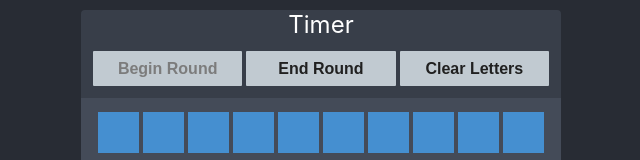
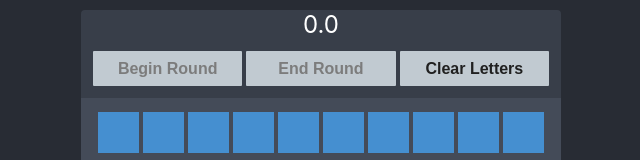
Before and after one commit to shaunhegarty/letters-react, a React (Create React App) app: page / in a window 1280 px wide. Shown: the top 160 px of the page, without its empty margins (319-959 px from the left). Built offline with nearby package versions, Linux system fonts and the light colour scheme.

Commit message:
Added round timer behaviour and restrictions

```diff
--- a/docker-compose.yml
+++ b/docker-compose.yml
@@ -11,4 +11,4 @@ services:
             - .:/app
             - /app/node_modules
         environment:
-            - NODE_ENV=development
+            - NODE_ENV=production
--- a/src/App.js
+++ b/src/App.js
@@ -9,23 +9,22 @@ import axios from 'axios';
 class Letter extends React.Component {
   render() {
     const letter = this.props.letter;
-    console.log(typeof letter);
     return (<td className="letter" onClick={(e) => this.props.clickHandler(letter, e)}>{letter}</td>)
   }
 }
 
 class GameTimer extends React.Component {
   render() {
-    return (<div id="game-timer">Timer</div>)
+    return (<div id="game-timer">{this.props.displayTime}</div>)
   }
 }
 
 class RoundController extends React.Component {
   render() {
     return (<div id="round-controller">
-      <button id="round-begin" className="game-button" disabled>Begin Round</button>
-      <button id="round-end" className="game-button" onClick={this.props.roundEndHandler}>End Round</button>
-      <button id="clear-letters" className="game-button" onClick={this.props.clearHandler} >Clear Letters</button>
+      <button id="round-begin" className="game-button" onClick={this.props.roundStartHandler} disabled={this.props.countdown || !this.props.roundInProgress}>Begin Round</button>
+      <button id="round-end" className="game-button" onClick={this.props.roundEndHandler} disabled={!this.props.roundInProgress}>End Round</button>
+      <button id="clear-letters" className="game-button" onClick={this.props.clearHandler} disabled={this.props.countdown}>Clear Letters</button>
     </div>)
   }
 }
@@ -35,7 +34,7 @@ class LettersDisplay extends React.Component {
     const mix = strOfParticularLength(this.props.letters, this.props.size);
     const lettersArray = mix.toUpperCase().split('');
     const letters = lettersArray.map(function (character, index) {
-      return (<Letter key={index} letter={character} clickHandler={this.props.clickHandler}/>);
+      return (<Letter key={index} letter={character} clickHandler={this.props.clickHandler} />);
     }, this);
     return (
       <table id="letters-display">
@@ -66,7 +65,7 @@ class WordEntry extends React.Component {
   }
 
   disabled() {
-    return this.props.word.length === 0 || !stringContainsChars(this.props.mix, this.props.word)
+    return this.props.word.length === 0 || !stringContainsChars(this.props.mix, this.props.word) || !this.props.countdown || !this.props.roundInProgress;
   }
 
   render() {
@@ -101,7 +100,7 @@ class SavedWords extends React.Component {
       </tr>)
     }, this);
     return (
-      <div id="saved-words" class="word-list"> Saved Words
+      <div id="saved-words" className="word-list"> Saved Words
         <table id="saved-word-table">
           <tbody>
             {savedWords}
@@ -143,40 +142,40 @@ class LettersGame extends React.Component {
       vowelCount: 0,
       consonantCount: 0,
       currentWord: '',
+      startTime: '',
+      timeDisplay: '0.0',
+      countdown: false,
+      roundInProgress: false,
     };
-
-    // This will not work inside the function when it is passed, if this is not bound
-    this.handleSaveWord = this.handleSaveWord.bind(this);
+    this.intervalHandle = null; // This is for managing the clock
   };
 
   handleNewLetter(newLetter) {
     if (this.state.mix.length < this.state.gameSize) {
-      const currentMix = this.state.mix;
-      this.setState({ mix: currentMix + newLetter })
+      const newMix = this.state.mix + newLetter;
+      this.setState({ mix: newMix, roundInProgress: newMix.length === this.state.gameSize })
     }
   }
 
   handleNewMix(newMix) {
     if (newMix.length <= this.state.gameSize) {
-      this.setState({ mix: newMix });
+      this.setState({ mix: newMix, roundInProgress: newMix.length === this.state.gameSize  });
     }
   }
 
   handleWordChange = (e) => {
     const word = e.target.value.toUpperCase();
-    this.setState({ currentWord: word }, function() {
-      console.log(this.state.word);
-    })
+    this.setState({ currentWord: word })
   }
 
   handleLetterClick(letter) {
     const currentWord = this.state.currentWord;
-    this.setState({currentWord: currentWord + letter})
+    this.setState({ currentWord: currentWord + letter })
   }
 
   handleBackspaceClick() {
     const currentWord = this.state.currentWord;
-    this.setState({currentWord: currentWord.slice(0, currentWord.length - 1)})
+    this.setState({ currentWord: currentWord.slice(0, currentWord.length - 1) })
   }
 
   handleSaveWord() {
@@ -185,7 +184,7 @@ class LettersGame extends React.Component {
 
     if (newWord.length > 0) {
       savedWords = savedWords.add(newWord);
-      this.setState({word: ''});
+      this.setState({ word: '' });
     }
     this.setState({ savedWords: savedWords, currentWord: '' })
   }
@@ -205,8 +204,7 @@ class LettersGame extends React.Component {
     });
   }
 
-  handleGetResults = async event => {
-    event.preventDefault();
+  handleGetResults = async () => {
     let subAnagrams;
     if (this.state.mix.length) {
       const response = await axios.get('http://api.shaunhegarty.com/subanagrams/' + this.state.mix);
@@ -288,12 +286,49 @@ class LettersGame extends React.Component {
     this.handleNewMix(mix);
   }
 
+  handleRoundStart() {
+    const startTime = Date.now();
+    this.setState({
+      startTime: startTime,
+      countdown: true,
+    });
+    clearInterval(this.intervalHandle);
+    this.intervalHandle = setInterval(() => this.tick(), 100)
+  }
+
+  tick() {
+    const roundLength = 30
+    let elapsedSeconds = roundLength - (Date.now() - this.state.startTime) / 1000;
+    this.setState({
+      timeDisplay: Math.abs(elapsedSeconds).toFixed(1),
+    })
+    if (elapsedSeconds < 0) {
+      clearInterval(this.intervalHandle);
+      this.handleRoundEnd();
+    }
+  }
+
+  handleRoundEnd() {
+    this.setState({
+      startTime: '',
+      timeDisplay: '0.0',
+      countdown: false,
+      roundInProgress: false,
+    })
+    this.handleGetResults();
+  }
+
   render() {
     return (
       <div id="letters-game" className="letters-game">
         <div id="letters-game-display">
-          <GameTimer />
-          <RoundController clearHandler={(e) => this.handleClear(e)} roundEndHandler={(e) => this.handleGetResults(e)} />
+          <GameTimer displayTime={this.state.timeDisplay} />
+          <RoundController
+            clearHandler={(e) => this.handleClear(e)}
+            roundStartHandler={(e) => this.handleRoundStart(e)}
+            roundEndHandler={(e) => this.handleGetResults(e)}
+            countdown={this.state.countdown}
+            roundInProgress={this.state.roundInProgress}/>
           <LettersDisplay letters={this.state.mix} size={this.state.gameSize} clickHandler={(e) => this.handleLetterClick(e)} />
           <ConsonantVowelSelection
             vowelHandler={(e) => this.handleVowelClick(e)}
@@ -309,7 +344,9 @@ class LettersGame extends React.Component {
             mix={this.state.mix}
             word={this.state.currentWord}
             changeHandler={this.handleWordChange}
-            backspaceHandler={(e) => this.handleBackspaceClick(e)}/>
+            backspaceHandler={(e) => this.handleBackspaceClick(e)}
+            countdown={this.state.countdown}
+            roundInProgress={this.state.roundInProgress}/>
           <div id="words-panel">
             <SavedWords savedWords={this.state.savedWords} results={this.state.results} />
             <ResultsDisplay results={this.state.results} />
```
